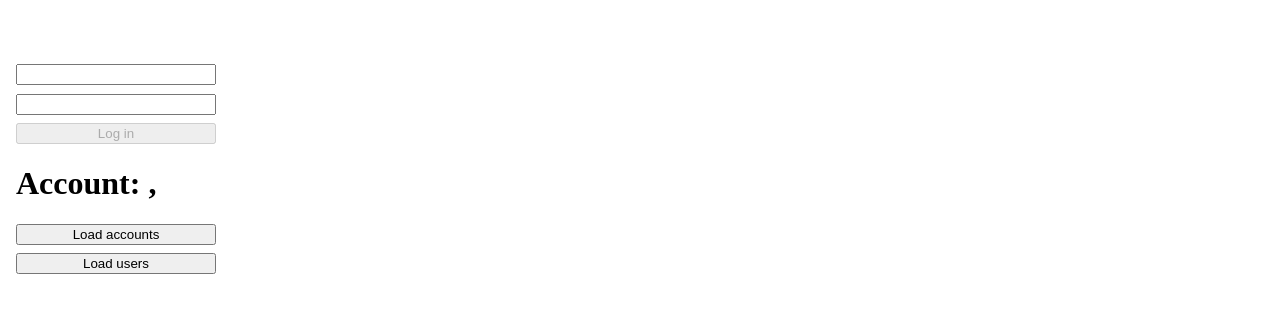
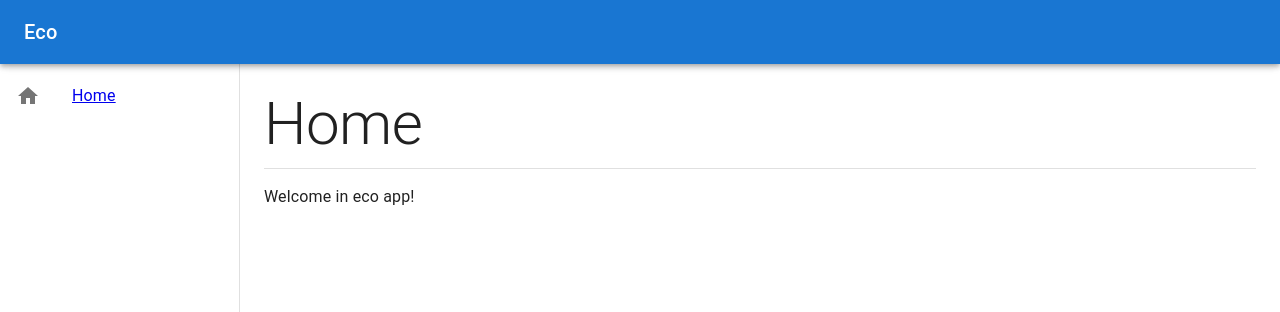
Before and after one commit to martinsvb/eco, a React (Vite) app in the folder apps/web/: page /home in a window 1280 px wide. Shown: the top 312 px of the page. Built offline with nearby package versions, Linux system fonts and the light colour scheme; no server answers; what @nestjs/common would draw is missing.

Commit message:
Routing with layout added

```diff
--- /dev/null
+++ b/apps/web/src/Router/routerConfiguration.tsx
@@ -0,0 +1,22 @@
+import { Navigate, createBrowserRouter } from "react-router-dom";
+import App from "../app/app";
+import { Login } from "../app/Auth/Login";
+import { Home } from "../app/Home";
+
+export const router = createBrowserRouter([
+    {
+      path: "/",
+      element: <App />,
+      children: [
+        { index: true, element: <Navigate to="/home" replace /> },
+        {
+          path: "home",
+          element: <Home />,
+        },
+        {
+          path: "login",
+          element: <Login />,
+        },
+      ],
+    },
+]);
--- /dev/null
+++ b/apps/web/src/app/Auth/GoogleLogin.tsx
@@ -0,0 +1,27 @@
+import { endPoints } from '@eco/config';
+import { GoogleLogin } from '@react-oauth/google';
+
+export const GoogleLoginCmp = () => {
+  return (
+    <GoogleLogin
+      onSuccess={async ({ credential }) => {
+        try {
+          const response = await fetch(`/api/${endPoints.loginGoogle}`, {
+            method: 'POST',
+            body: JSON.stringify({ token: credential }),
+            headers: {
+              'Content-Type': 'application/json',
+            },
+          });
+          const data = await response.json();
+          console.log({ data });
+        } catch (error) {
+          console.log({ error });
+        }
+      }}
+      onError={() => {
+        console.log('Login Failed');
+      }}
+    />
+  );
+};
--- /dev/null
+++ b/apps/web/src/app/Auth/Login.tsx
@@ -0,0 +1,16 @@
+import { Divider, Stack } from '@mui/material';
+import { GoogleLoginCmp } from './GoogleLogin';
+import { LoginForm } from './LoginForm';
+
+export const Login = () => {
+
+  return (
+    <Stack
+      divider={<Divider orientation="horizontal" flexItem />}
+      spacing={2}
+    >
+      <GoogleLoginCmp />
+      <LoginForm />
+    </Stack>
+  );
+};
--- a/apps/web/src/app/Login.tsx
+++ b/apps/web/src/app/Auth/LoginForm.tsx
@@ -1,7 +1,7 @@
 import { ChangeEventHandler, MouseEventHandler, useCallback, useState } from 'react';
 import { apiPostLogin, useAppDispatch } from '@eco/redux';
 
-export const Login = () => {
+export const LoginForm = () => {
 
   const [loginData, setLoginData] = useState({email: '', password: ''});
 
--- a/apps/web/src/app/GoogleLogin.tsx
+++ /dev/null
@@ -1,29 +0,0 @@
-import { endPoints } from '@eco/config';
-import { GoogleLogin } from '@react-oauth/google';
-
-export const GoogleAccount = () => {
-  return (
-    <div style={{marginBottom: '8px'}}>
-      <GoogleLogin
-        onSuccess={async ({ credential }) => {
-          try {
-            const response = await fetch(`/api/${endPoints.loginGoogle}`, {
-              method: 'POST',
-              body: JSON.stringify({ token: credential }),
-              headers: {
-                'Content-Type': 'application/json',
-              },
-            });
-            const data = await response.json();
-            console.log({ data });
-          } catch (error) {
-            console.log({ error });
-          }
-        }}
-        onError={() => {
-          console.log('Login Failed');
-        }}
-      />
-    </div>
-  );
-};
--- /dev/null
+++ b/apps/web/src/app/Home.tsx
@@ -0,0 +1,12 @@
+import { Box, Divider, Stack, Typography } from '@mui/material';
+
+export const Home = () => {
+
+  return (
+    <Box>
+      <Typography variant='h2' mb={1}>Home</Typography>
+      <Divider />
+      <Typography variant='body1' mt={2}>Welcome in eco app!</Typography>
+    </Box>
+  );
+};
--- a/apps/web/src/app/app.tsx
+++ b/apps/web/src/app/app.tsx
@@ -1,25 +1,58 @@
-import { AccountCmp } from './AccountCmp';
-import { AccountsCmp } from './AccountsCmp';
-import { SocketCmp } from './SocketCmp';
-import { GoogleAccount } from './GoogleLogin';
-import { Login } from './Login';
-import { selectAccessToken, useShallowEqualSelector } from '@eco/redux';
-import { Users } from './Users';
+import CssBaseline from '@mui/material/CssBaseline';
+import Box from '@mui/material/Box';
+import Drawer from '@mui/material/Drawer';
+import AppBar from '@mui/material/AppBar';
+import Toolbar from '@mui/material/Toolbar';
+import List from '@mui/material/List';
+import Typography from '@mui/material/Typography';
+import ListItem from '@mui/material/ListItem';
+import ListItemButton from '@mui/material/ListItemButton';
+import ListItemIcon from '@mui/material/ListItemIcon';
+import ListItemText from '@mui/material/ListItemText';
+import HomeIcon from '@mui/icons-material/Home';
+import { Link, Outlet } from 'react-router-dom';
 
-export function App() {
+const drawerWidth = 240;
 
-  const accessToken = useShallowEqualSelector(selectAccessToken);
-
+export default () => {
   return (
-    <div style={{ padding: 8 }}>
-      <GoogleAccount />
-      <Login />
-      <AccountCmp />
-      {!!accessToken && <SocketCmp accessToken={accessToken} />}
-      <AccountsCmp />
-      <Users />
-    </div>
+    <Box sx={{ display: 'flex' }}>
+      <CssBaseline />
+      <AppBar position="fixed" sx={{ zIndex: (theme) => theme.zIndex.drawer + 1 }}>
+        <Toolbar>
+          <Typography variant="h6" noWrap component="div">
+            Eco
+          </Typography>
+        </Toolbar>
+      </AppBar>
+      <Drawer
+        variant="permanent"
+        sx={{
+          width: drawerWidth,
+          flexShrink: 0,
+          [`& .MuiDrawer-paper`]: { width: drawerWidth, boxSizing: 'border-box' },
+        }}
+      >
+        <Toolbar />
+        <Box sx={{ overflow: 'auto' }}>
+          <List>
+            <ListItem disablePadding>
+              <ListItemButton>
+                <ListItemIcon>
+                  <HomeIcon />
+                </ListItemIcon>
+                <ListItemText>
+                <Link to="/home">Home</Link>
+                </ListItemText>
+              </ListItemButton>
+            </ListItem>
+          </List>
+        </Box>
+      </Drawer>
+      <Box component="main" sx={{ flexGrow: 1, p: 3 }}>
+        <Toolbar />
+        <Outlet />
+      </Box>
+    </Box>
   );
 }
-
-export default App;
--- a/apps/web/src/main.tsx
+++ b/apps/web/src/main.tsx
@@ -1,10 +1,15 @@
 import { StrictMode } from 'react';
 import * as ReactDOM from 'react-dom/client';
+import { RouterProvider } from "react-router-dom";
 import { GoogleOAuthProvider } from '@react-oauth/google';
-
-import App from './app/app';
 import { store } from '@eco/redux';
 import { Provider } from 'react-redux';
+import { router } from './Router/routerConfiguration';
+import { createTheme, ThemeProvider } from '@mui/material/styles';
+import { LocalizationProvider } from '@mui/x-date-pickers';
+import { AdapterDayjs } from '@mui/x-date-pickers/AdapterDayjs';
+import ms from 'ms';
+import { SnackbarProvider } from 'notistack';
 
 const root = ReactDOM.createRoot(
   document.getElementById('root') as HTMLElement
@@ -14,7 +19,21 @@ root.render(
   <StrictMode>
     <Provider store={store}>
       <GoogleOAuthProvider clientId={import.meta.env.VITE_GOOGLE_CLIENT_ID || ''}>
-        <App />
+        <ThemeProvider theme={createTheme()}>
+          <SnackbarProvider
+            anchorOrigin={{
+              vertical: 'top',
+              horizontal: 'right',
+            }}
+            maxSnack={3}
+            autoHideDuration={ms('5s')}
+            preventDuplicate
+          >
+            <LocalizationProvider dateAdapter={AdapterDayjs}>
+              <RouterProvider router={router} />
+            </LocalizationProvider>
+          </SnackbarProvider>
+        </ThemeProvider>
       </GoogleOAuthProvider>
     </Provider>
   </StrictMode>
```
Also changed, not shown: package.json (+16 -1 lines), 1 other file (tests, documents, lock files or other folders).
